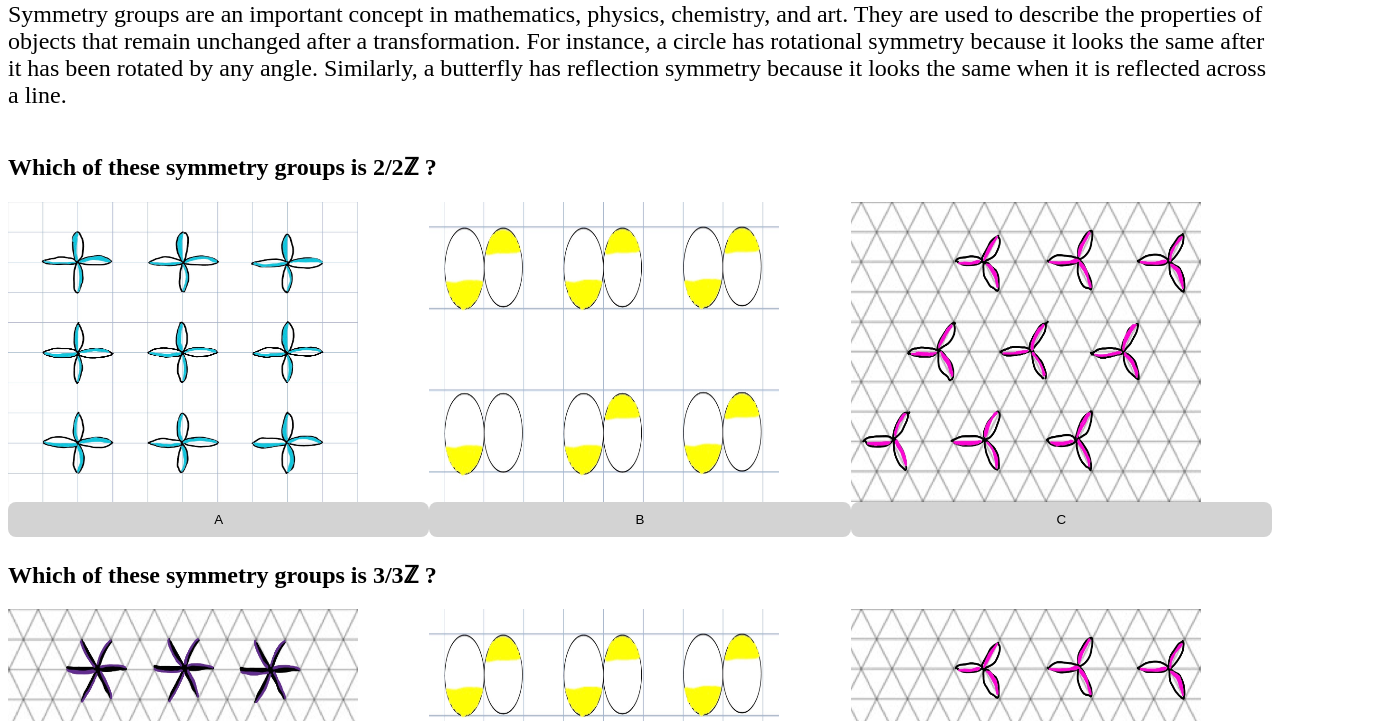
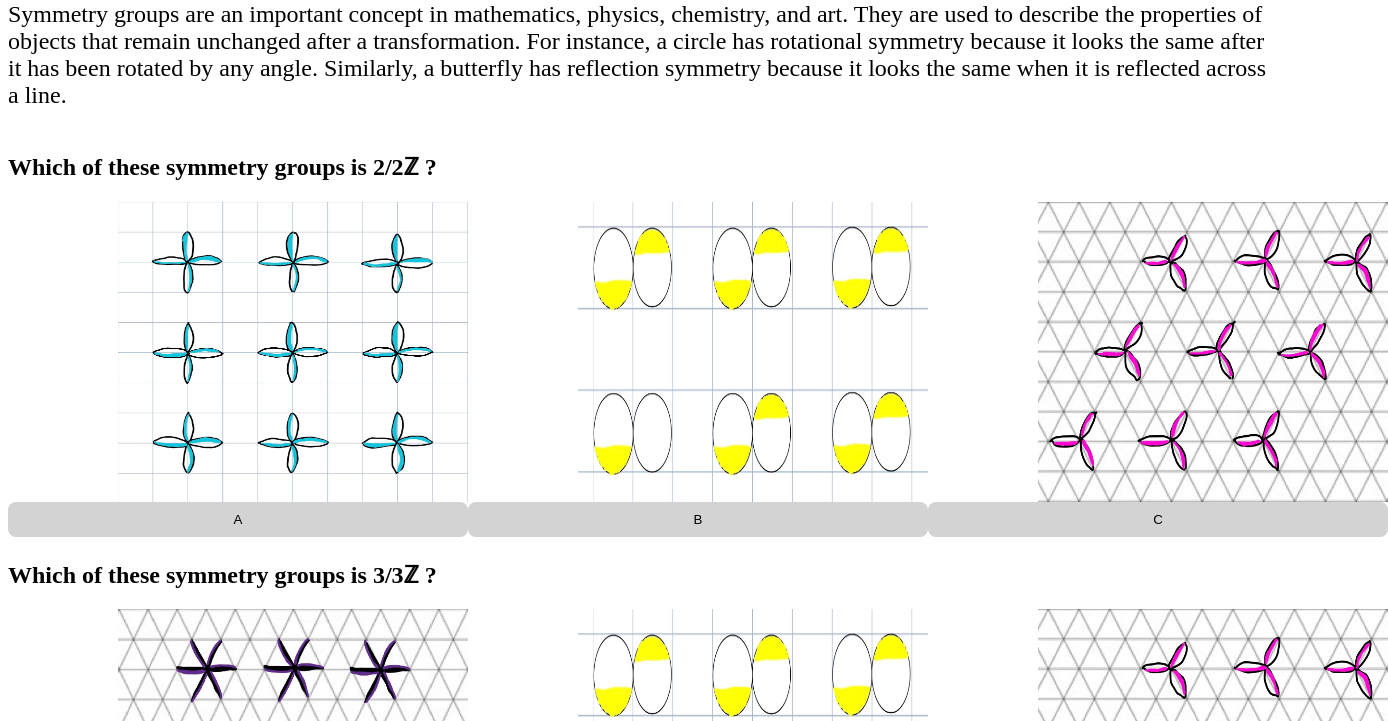
Before and after one commit to 192hirschj/CIM443QuizProject, a plain HTML site: page index.html in a window 1280 px wide. Shown: the part 79-800 px from the top of the page, 1388 px wide, since content can reach past the window. Drawn offline with Linux system fonts and the light colour scheme.

Commit message:
Update style.css
centered the image answers so they line up centered over the buttons.

```diff
--- a/style.css
+++ b/style.css
@@ -39,14 +39,17 @@ button:disabled {
 
 .imageA {
   grid-area: imageA;
+  margin-left: 110px;
 }
 
 .imageB {
   grid-area: imageB;
+  margin-left: 110px;
 }
 
 .imageC {
   grid-area: imageC;
+  margin-left: 110px;
 }
 
 .buttonA {
```
